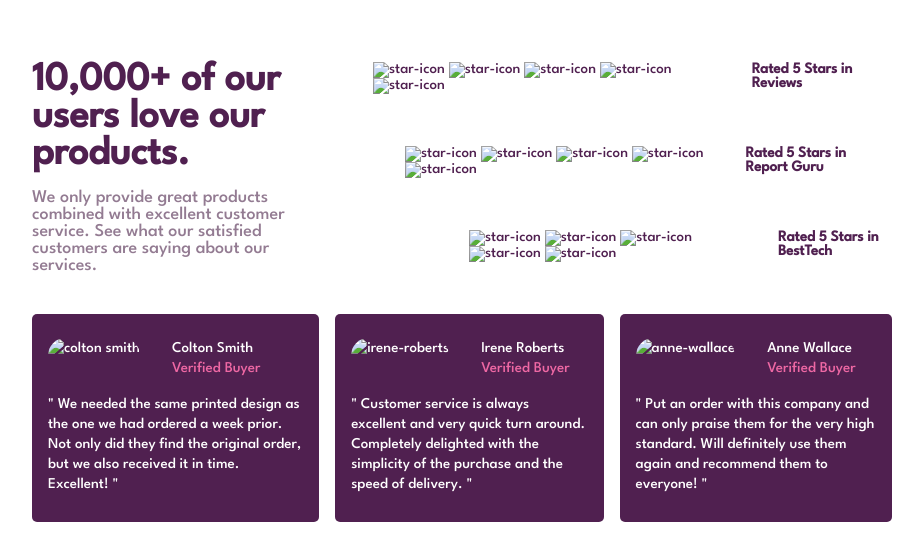
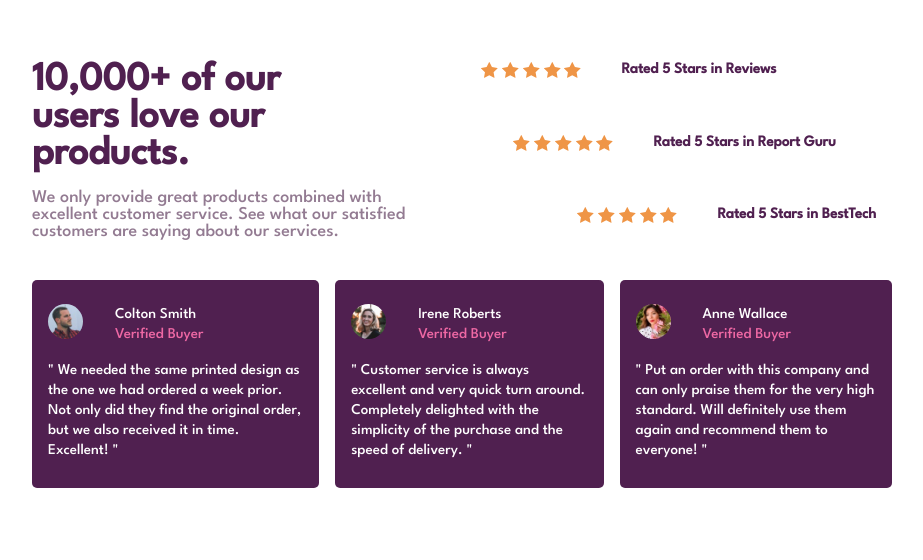
Before and after one commit to Sammyflex02/Social-Proof-Section, a plain HTML site: page index.html in a window 1280 px wide. Shown: the part 130-690 px from the top of the page, without its empty margins (178-1101 px from the left). Drawn offline with Linux system fonts and the light colour scheme; the site is published under a folder, as on GitHub Pages, so addresses that start at the root find nothing.

Commit message:
dot added to html and readme

```diff
--- a/index.html
+++ b/index.html
@@ -7,7 +7,7 @@
     <link rel="preconnect" href="https://fonts.googleapis.com">
 <link rel="preconnect" href="https://fonts.gstatic.com" crossorigin>
 <link href="https://fonts.googleapis.com/css2?family=League+Spartan:wght@500&display=swap" rel="stylesheet">
-    <link rel="stylesheet" href="style.css">
+    <link rel="stylesheet" href="./style.css">
     <title>Social-Proof-Section</title>
 </head>
 <body>
@@ -20,31 +20,31 @@
             <div class="reviews">
                 <div class="ratings">
                     <div class="stars">
-                        <img src="/icon-star.svg" alt="star-icon">
-                        <img src="/icon-star.svg" alt="star-icon">
-                        <img src="/icon-star.svg" alt="star-icon">
-                        <img src="/icon-star.svg" alt="star-icon">
-                        <img src="/icon-star.svg" alt="star-icon">
+                        <img src="./icon-star.svg" alt="star-icon">
+                        <img src="./icon-star.svg" alt="star-icon">
+                        <img src="./icon-star.svg" alt="star-icon">
+                        <img src="./icon-star.svg" alt="star-icon">
+                        <img src="./icon-star.svg" alt="star-icon">
                     </div>
                     <h4>Rated 5 Stars in Reviews</h4>
                 </div>
                 <div class="ratings-1">
                     <div class="stars">
-                        <img src="/icon-star.svg" alt="star-icon">
-                        <img src="/icon-star.svg" alt="star-icon">
-                        <img src="/icon-star.svg" alt="star-icon">
-                        <img src="/icon-star.svg" alt="star-icon">
-                        <img src="/icon-star.svg" alt="star-icon">
+                        <img src="./icon-star.svg" alt="star-icon">
+                        <img src="./icon-star.svg" alt="star-icon">
+                        <img src="./icon-star.svg" alt="star-icon">
+                        <img src="./icon-star.svg" alt="star-icon">
+                        <img src="./icon-star.svg" alt="star-icon">
                     </div>
                     <h4>Rated 5 Stars in Report Guru</h4>
                 </div>
                 <div class="ratings-2">
                     <div class="stars">
-                        <img src="/icon-star.svg" alt="star-icon">
-                        <img src="/icon-star.svg" alt="star-icon">
-                        <img src="/icon-star.svg" alt="star-icon">
-                        <img src="/icon-star.svg" alt="star-icon">
-                        <img src="/icon-star.svg" alt="star-icon">
+                        <img src="./icon-star.svg" alt="star-icon">
+                        <img src="./icon-star.svg" alt="star-icon">
+                        <img src="./icon-star.svg" alt="star-icon">
+                        <img src="./icon-star.svg" alt="star-icon">
+                        <img src="./icon-star.svg" alt="star-icon">
                     </div>
                     <h4>Rated 5 Stars in BestTech</h4>
                 </div>
@@ -53,7 +53,7 @@
         <div class="feedbacks">
             <div class="card">
                 <div class="customer">
-                    <img class="img" src="/image-colton.jpg" alt="colton smith">
+                    <img class="img" src="./image-colton.jpg" alt="colton smith">
                     <div class="name">
                         <p>Colton Smith</p>
                         <span class="spec">Verified Buyer</span>
@@ -66,7 +66,7 @@
 
             <div class="card">
                 <div class="customer">
-                    <img class="img" src="/image-irene.jpg" alt="irene-roberts">
+                    <img class="img" src="./image-irene.jpg" alt="irene-roberts">
                     <div class="name">
                         <p>Irene Roberts</p>
                         <span class="spec">Verified Buyer</span>
@@ -80,7 +80,7 @@
 
             <div class="card">
                 <div class="customer">
-                    <img class="img" src="/image-anne.jpg" alt="anne-wallace">
+                    <img class="img" src="./image-anne.jpg" alt="anne-wallace">
                     <div class="name">
                         <p>Anne Wallace</p>
                         <span class="spec">Verified Buyer</span>
```
Also changed, not shown: screenshot.jpg, 1 other file.
